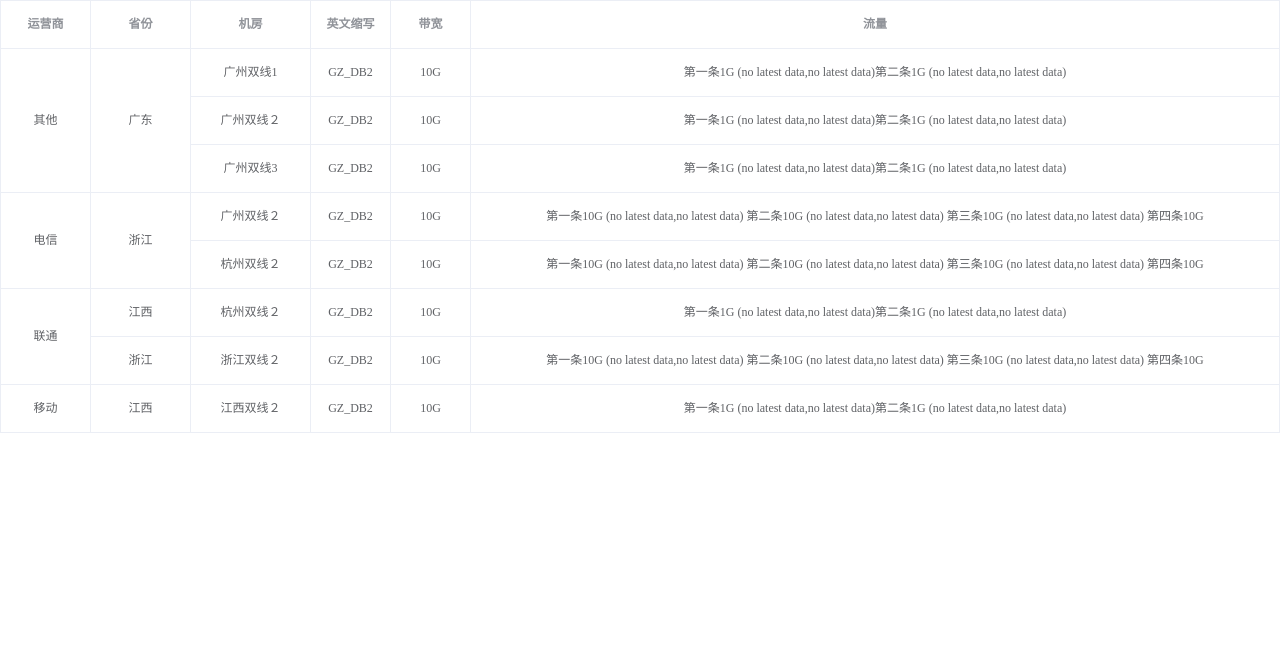
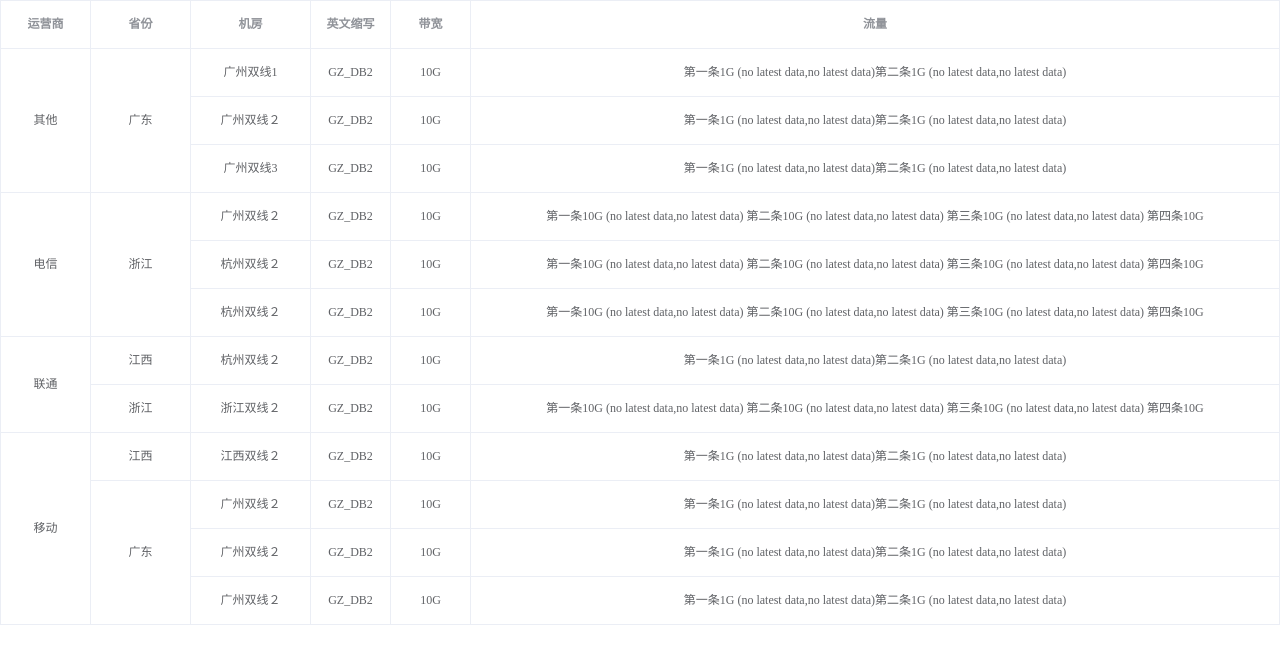
Before and after one commit to dreamITGirl/VueProgect, a Vue app in the folder project-demo/: page /#/table in a window 1280 px wide. Shown: the top 664 px of the page. Built offline with nearby package versions, Linux system fonts and the light colour scheme; the HTML template or start-up script is replaced by a standard one.

Commit message:
修改表格中出现不同运营商，但是省份相同的情况

```diff
--- a/project-demo/src/views/Table.vue
+++ b/project-demo/src/views/Table.vue
@@ -62,6 +62,15 @@ export default {
             "第一条10G (no latest data,no latest data)	第二条10G (no latest data,no latest data)	第三条10G (no latest data,no latest data)	第四条10G"
         },
         {
+          operators: "电信",
+          province: "浙江",
+          room: "杭州双线２",
+          abbreviation: "GZ_DB2",
+          bandwidth: "10G",
+          flow:
+            "第一条10G (no latest data,no latest data)	第二条10G (no latest data,no latest data)	第三条10G (no latest data,no latest data)	第四条10G"
+        },
+        {
           operators: "联通",
           province: "江西",
           room: "杭州双线２",
@@ -87,7 +96,34 @@ export default {
           bandwidth: "10G",
           flow:
             "第一条1G (no latest data,no latest data)第二条1G (no latest data,no latest data)"
-        }
+        },
+        {
+          operators: "移动",
+          province: "广东",
+          room: "广州双线２",
+          abbreviation: "GZ_DB2",
+          bandwidth: "10G",
+          flow:
+            "第一条1G (no latest data,no latest data)第二条1G (no latest data,no latest data)"
+        },
+        {
+          operators: "移动",
+          province: "广东",
+          room: "广州双线２",
+          abbreviation: "GZ_DB2",
+          bandwidth: "10G",
+          flow:
+            "第一条1G (no latest data,no latest data)第二条1G (no latest data,no latest data)"
+        },
+        {
+          operators: "移动",
+          province: "广东",
+          room: "广州双线２",
+          abbreviation: "GZ_DB2",
+          bandwidth: "10G",
+          flow:
+            "第一条1G (no latest data,no latest data)第二条1G (no latest data,no latest data)"
+        },
       ],
       rowIndex: "-1",
       OrderIndexArr: [],
@@ -101,7 +137,7 @@ export default {
       this.tableData.forEach((element, index) => {
         element.rowIndex = index;
         if (OrderObj[element.operators]) {
-          let nextItem = this.tableData[index + 1].operators
+          let nextItem = this.tableData[index + 1]
             ? this.tableData[index + 1].operators
             : undefined;
           let prevItem = this.tableData[index - 1].operators
@@ -135,18 +171,47 @@ export default {
           provinceObj[element.province].push(index);
         }
       });
+
       // 将数组长度大于1的值 存储到this.OrderIndexArr（也就是需要合并的项）
       for (let k in OrderObj) {
         if (OrderObj[k].length > 1) {
           this.OrderIndexArr.push(OrderObj[k]);
         }
       }
+
       for (let i in provinceObj) {
         if (provinceObj[i].length > 1) {
-          this.provinceArr.push(provinceObj[i]);
+          this.handleData(provinceObj[i])
         }
       }
-      console.log(provinceObj);
+    },
+    handleData(data){
+      console.log(data,'data');
+      let temp = data;
+      let itemArr = [];
+      let itemArrNew = [];
+      let resArr = [];
+      if (data.length>2) {
+          for (let i = 0; i < data.length; i++) {
+              if (data[i+1]) {
+                if (data[i+1] - data[i] > 1) {
+                  itemArr = data.slice(0,i+1)
+                  itemArrNew = temp.slice(i+1,temp.length)
+                  break;
+                }else{
+                  resArr = data
+                }
+              }
+          }
+          if (itemArr.length>0 || itemArrNew.length>0) {
+            this.provinceArr.push(itemArr)
+            this.provinceArr.push(itemArrNew)
+          }else{
+            this.provinceArr.push(data)
+          }
+      }else{
+        this.provinceArr.push(data)
+      }
     },
     objectSpanMethod({ row, rowIndex, column, columnIndex }) {
       if (columnIndex === 0) {
```
